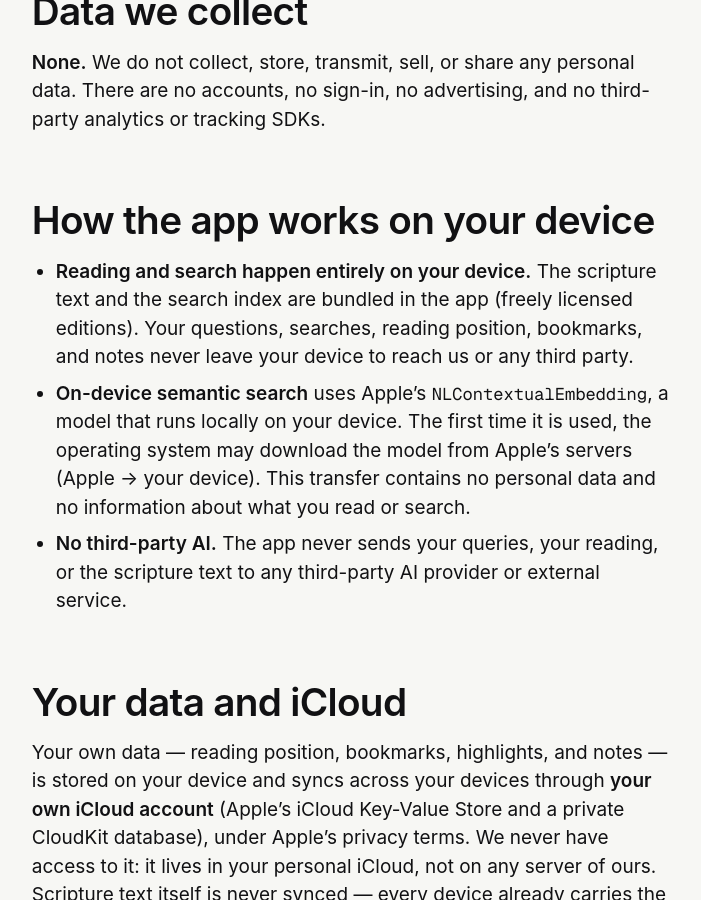
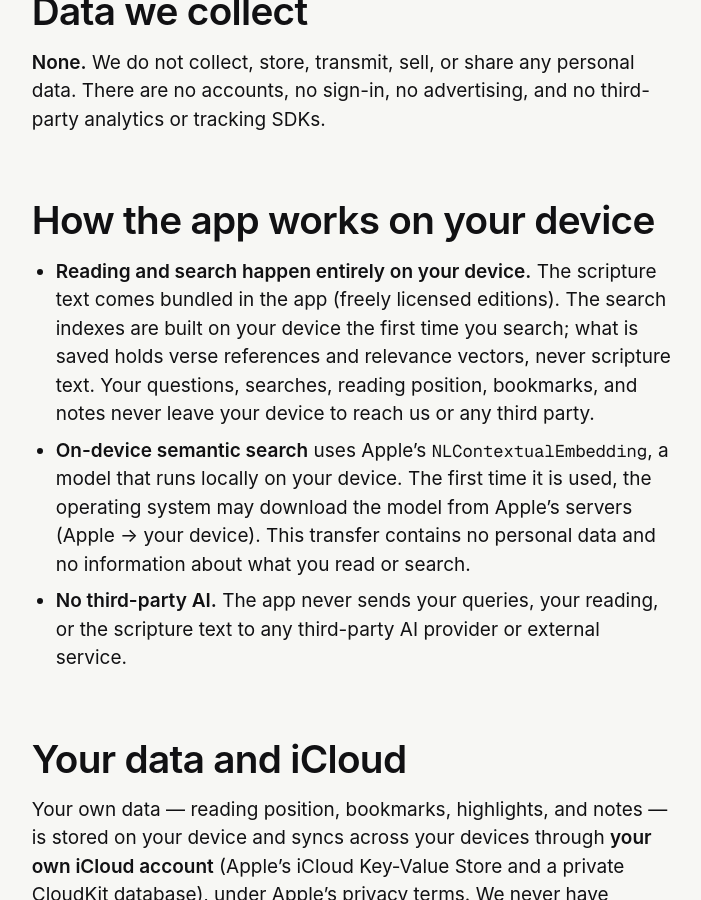
Before and after one commit to KhassinX/lampas-web, a Jekyll site: the page built from legal/privacy.md, in a window 1280 px wide and 900 px high, scrolled down 515 px. Shown: the whole window, without its empty margins (22-723 px from the left). Built offline with Jekyll 4.4.1, drawn with Linux system fonts in a browser that asks for light colours.

Commit message:
legal: la frase del índice de búsqueda es la de ScriptureSuite (EN/ES)
El índice se arma en el aparato al buscar (ReaderTabRoot.swift:40-45) y guarda solo referencias y vectores (ConcordanceIndexStore.swift:32-35); la política decía que venía con la app. Frase textual de ScriptureSuite, 23:28 EDT, verificada por Enlace. El Centro de derechos de la página ES enlaza a /es/. Igual que nibras-web#34. verif.sh 0 fallas Chromium y WebKit.

Co-Authored-By: Claude Opus 5.5 <noreply@anthropic.com>
Claude-Session: https://claude.ai/code/session_01HcbMZm97AK2qBxhKYzgV1m

```diff
--- a/legal/privacy.md
+++ b/legal/privacy.md
@@ -22,7 +22,7 @@ Lampas is a reading app for sacred scripture (the Bible). It is built privacy-fi
 
 ## How the app works on your device
 
-- **Reading and search happen entirely on your device.** The scripture text and the search index are bundled in the app (freely licensed editions). Your questions, searches, reading position, bookmarks, and notes never leave your device to reach us or any third party.
+- **Reading and search happen entirely on your device.** The scripture text comes bundled in the app (freely licensed editions). The search indexes are built on your device the first time you search; what is saved holds verse references and relevance vectors, never scripture text. Your questions, searches, reading position, bookmarks, and notes never leave your device to reach us or any third party.
 - **On-device semantic search** uses Apple's `NLContextualEmbedding`, a model that runs locally on your device. The first time it is used, the operating system may download the model from Apple's servers (Apple → your device). This transfer contains no personal data and no information about what you read or search.
 - **No third-party AI.** The app never sends your queries, your reading, or the scripture text to any third-party AI provider or external service.
 
```
Also changed, not shown: es/legal/privacy.md (+2 -2 lines).
